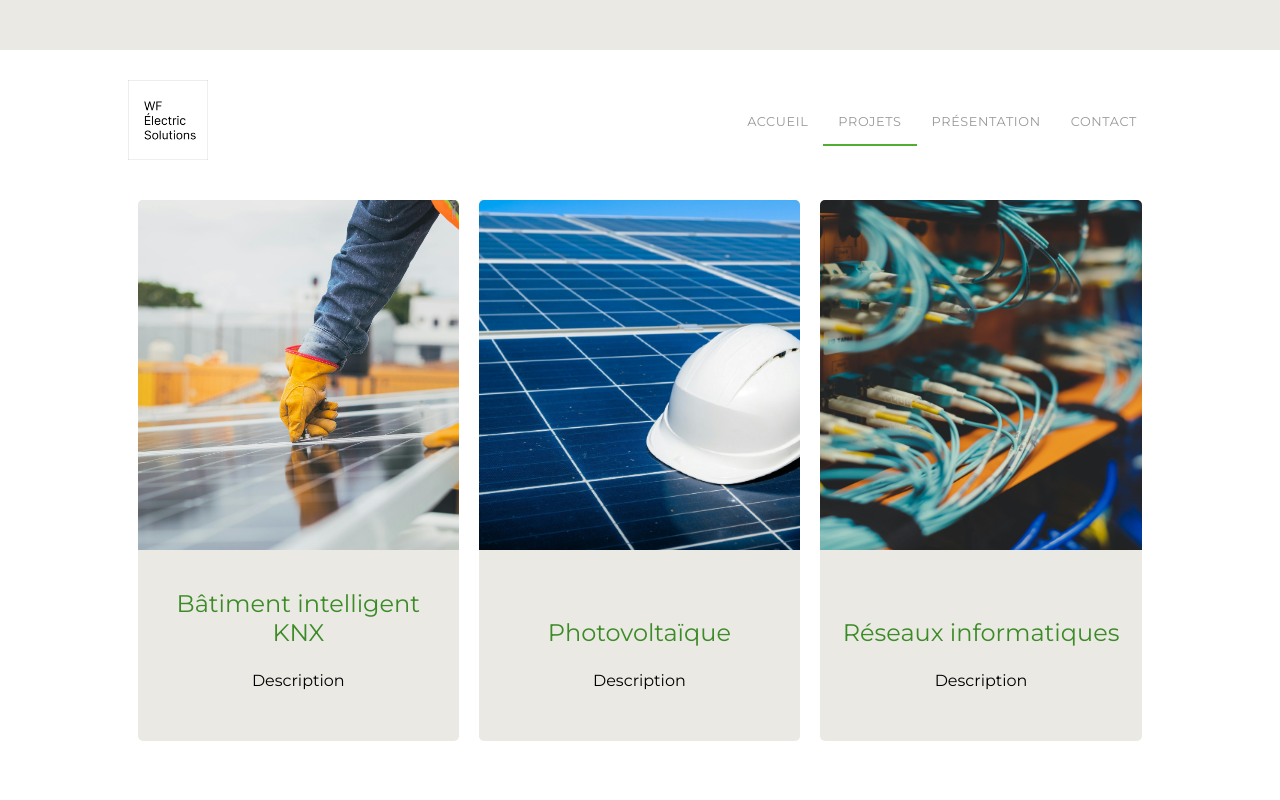
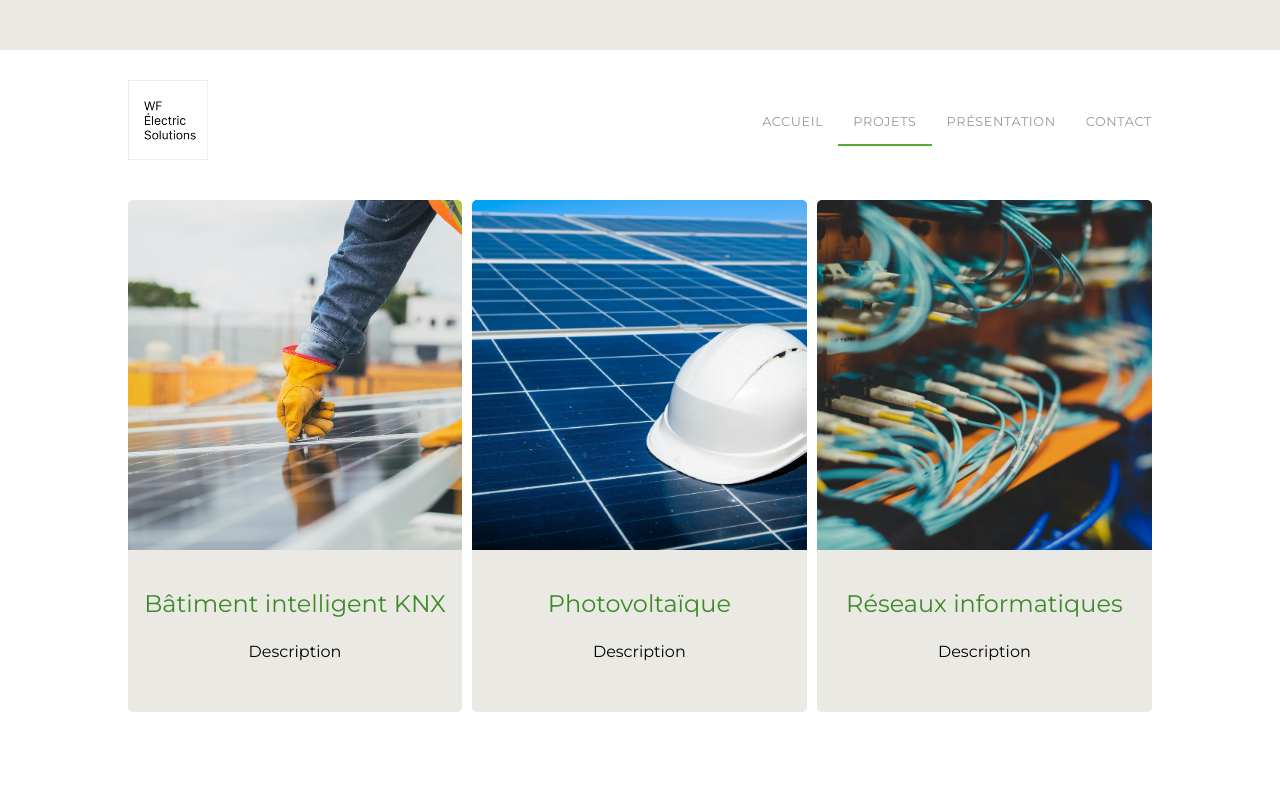
Before and after one commit to Halfligh/WFES-V2, a React (Create React App) app: page /projets in a window 1280 px wide. Shown: the top 800 px of the page. Built offline with nearby package versions, Linux system fonts and the light colour scheme.

Commit message:
perfet alignement desktop projects

```diff
--- a/src/styles/global.css
+++ b/src/styles/global.css
@@ -25,7 +25,7 @@
 
 .items-container {
     display: flex;
-    justify-content: space-around;
+    justify-content: space-between;
     width: 80%;
     min-height: 500px;
 }
@@ -93,7 +93,7 @@
     background-color: #EAE9E4;
     border-radius: 5px;
     text-align: center;
-    margin: 0 10px; /* Espacement entre les items */
+    margin: 0; /* Espacement entre les items */
     padding-bottom: 20px;
     justify-content: space-between;
     align-items: center;
@@ -101,6 +101,14 @@
     overflow: hidden; /* Masque tout contenu qui dépasse du conteneur */
     position: relative;
     margin-top: 50px;
+}
+
+.card:nth-child(1){
+    margin-right: 10px;
+}
+
+.card:nth-child(3){
+    margin-left: 10px;
 }
 
 .card-image-container {
--- a/src/styles/style-nav.css
+++ b/src/styles/style-nav.css
@@ -77,6 +77,10 @@ header {
   padding: 0; /* Ajuster le padding pour l'espace autour des items */
 }
 
+.nav-list li:nth-child(4) a {
+  padding-right: 0;
+}
+
 .nav-list li {
   margin: 0; /* Supprimer la marge horizontale pour que les bordures se touchent */
 }
@@ -97,6 +101,7 @@ header {
 .nav-list a.active {
   border-bottom: 2px solid #52AE32;
 }
+
 .nav-logo {
   height: 80%; /* Ajustez la hauteur du logo selon vos besoins */
   transition: transform 0.2s ease;
```
